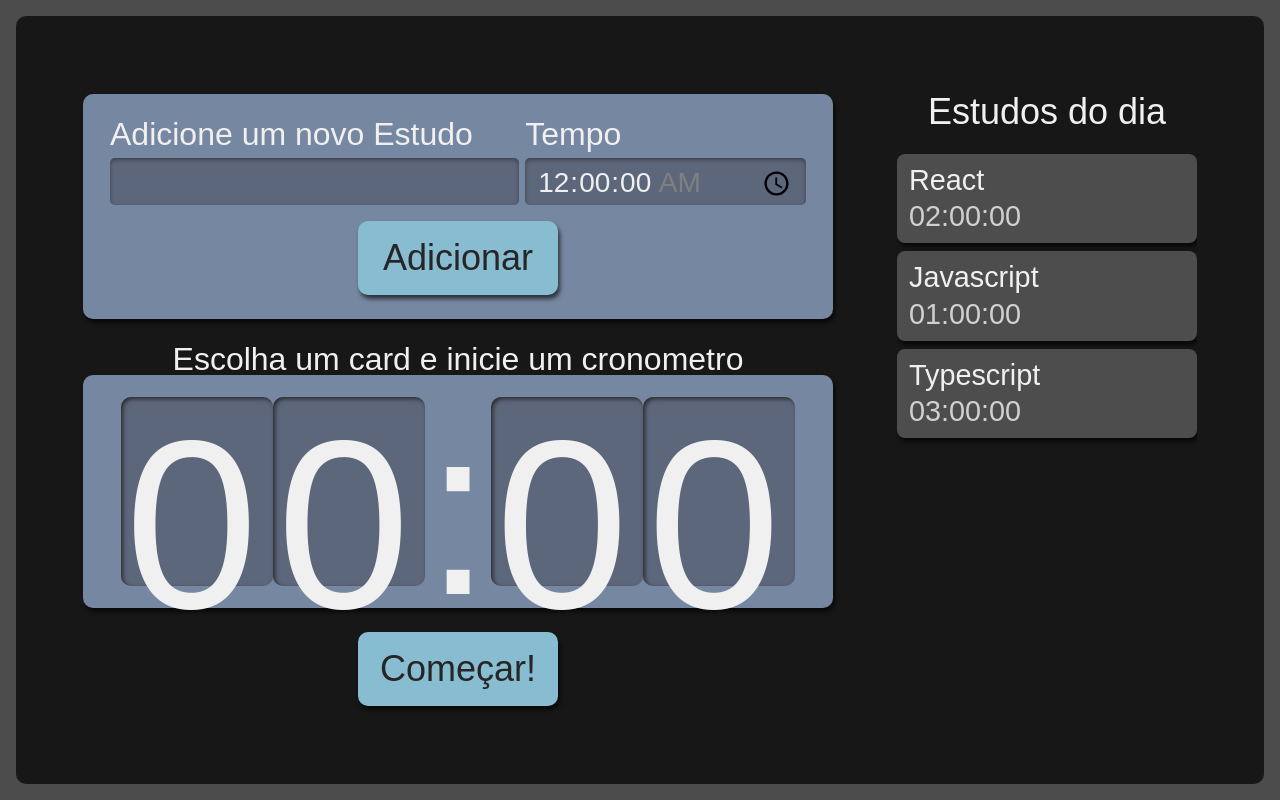
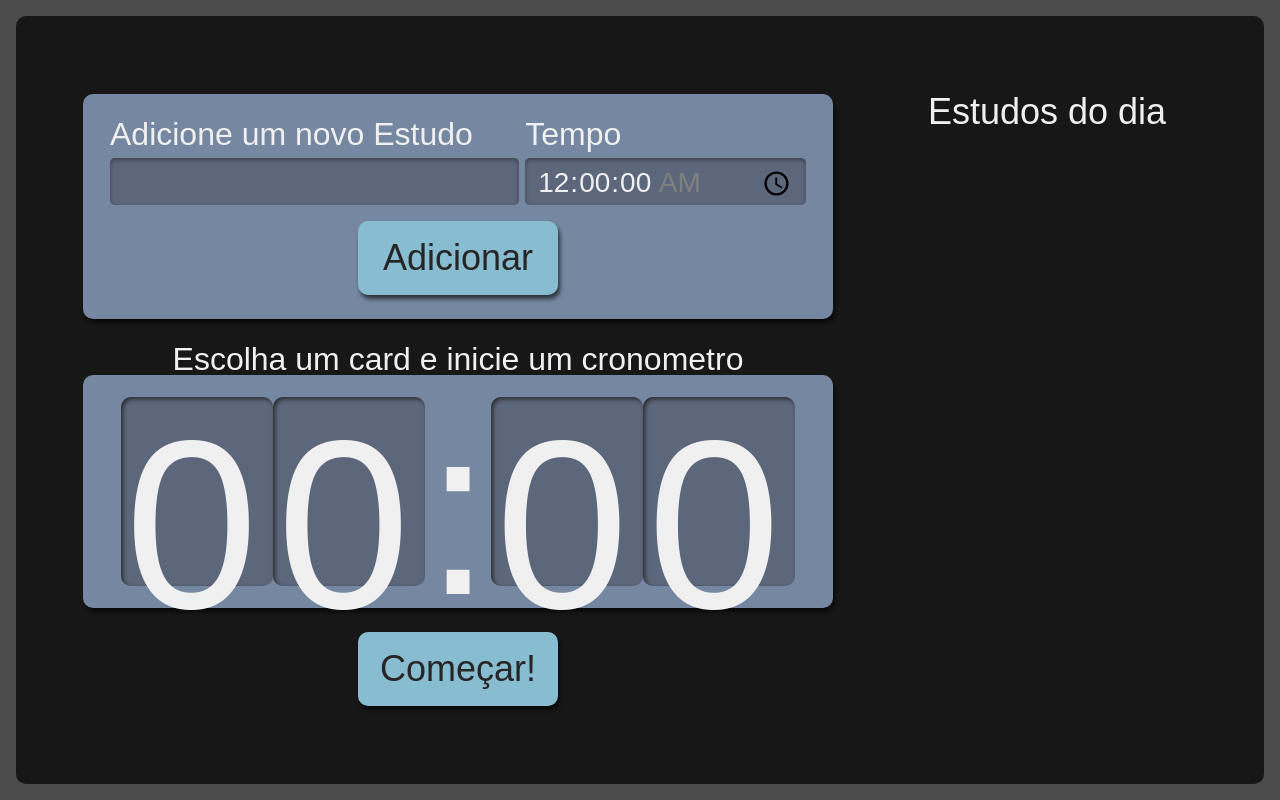
Before and after one commit to GabrielFasolim/Cronometro-com-React, a React (Create React App) app: page / in a window 1280 px wide. Built offline with nearby package versions, Linux system fonts and the light colour scheme.

Commit message:
tarefa dentro lista

```diff
--- a/src/components/Botao/index.tsx
+++ b/src/components/Botao/index.tsx
@@ -1,10 +1,14 @@
 import React from 'react';
 import style from './Botao.module.scss';
 
-class Botao extends React.Component <any, any>{
+class Botao extends React.Component<{
+  type?: "button" | "submit" | "reset" | undefined
+  children?:React.ReactNode
+}> {
   render() {
+    const{type = "button" } = this.props;
     return(
-      <button className={style.botao}>
+      <button type={type} className={style.botao}>
         {this.props.children}
       </button>
     )
@@ -12,4 +16,4 @@
 }
 
 
-export default Botao ;
+export default Botao;
--- a/src/components/Formulario/index.tsx
+++ b/src/components/Formulario/index.tsx
@@ -2,8 +2,11 @@
 import { text } from 'stream/consumers';
 import Botao from '../Botao'
 import style from './Formulario.module.scss'
+import { ITarefa } from '../../types/tarefa';
 
-class Formulario extends React.Component{
+class Formulario extends React.Component<{
+  setTarefas: React.Dispatch<React.SetStateAction<ITarefa[]>>
+}> {
   state={
     tarefa: " " ,
     tempo: "00:00"
@@ -11,7 +14,8 @@
 
   adicionarTarefa(evento: React.FormEvent<HTMLFormElement>){
     evento.preventDefault();
-    console.log('state', this.state);
+    this.props.setTarefas( tarefasAntigas => [...tarefasAntigas, {...this.state}] )
+
   }
   render(){
     return(
@@ -46,7 +50,7 @@
             max='01:30:00'
           />
         </div>
-       <Botao>
+       <Botao type="submit">
         Adicionar
        </Botao>
       </form>
--- a/src/components/lista/index.tsx
+++ b/src/components/lista/index.tsx
@@ -1,23 +1,13 @@
-import React, { useState } from 'react'
+import { ITarefa } from '../../types/tarefa';
 import style from './Lista.module.scss'
 import Item from './item'
 
-function Lista(){
-  const [tarefas, setTarefas] = useState([{
-    tarefa: 'React' ,
-    tempo: '02:00:00'
-  }, {
-    tarefa: 'Javascript',
-    tempo: '01:00:00'
-  }, {
-    tarefa: 'Typescript',
-    tempo: '03:00:00'
-  }]);
+
+function Lista({tarefas}: {tarefas: ITarefa[]}){
+
   return(
     <aside className={style.listaTarefas}>
-      <h2 onClick={() => {
-        setTarefas([...tarefas, {tarefa: "Estudar estado", tempo: "05:00:00"}])
-      }}> Estudos do dia</h2>
+      <h2 > Estudos do dia</h2>
       <ul>
         {tarefas.map((item, index) => (
           <Item
--- a/src/pages/App.tsx
+++ b/src/pages/App.tsx
@@ -1,15 +1,20 @@
-import React from 'react';
+import React, {useState} from 'react'
 import Cronometro from '../components/Cronometro';
 import Formulario from '../components/Formulario';
 import Lista from '../components/lista';
 import style from './App.module.scss';
+import { ITarefa} from '../types/tarefa';
+
 
 
 function App() {
+  const [tarefas, setTarefas] = useState<ITarefa[] | [] >([]);
+
+
   return (
     <div className={style.AppStyle}>
-      <Formulario/>
-      <Lista/>
+      <Formulario setTarefas={setTarefas}/>
+      <Lista tarefas={tarefas}/>
       <Cronometro/>
     </div>
   );
--- /dev/null
+++ b/src/types/tarefa.ts
@@ -0,0 +1,4 @@
+export interface ITarefa {
+  tarefa: string,
+  tempo: string
+}
```
